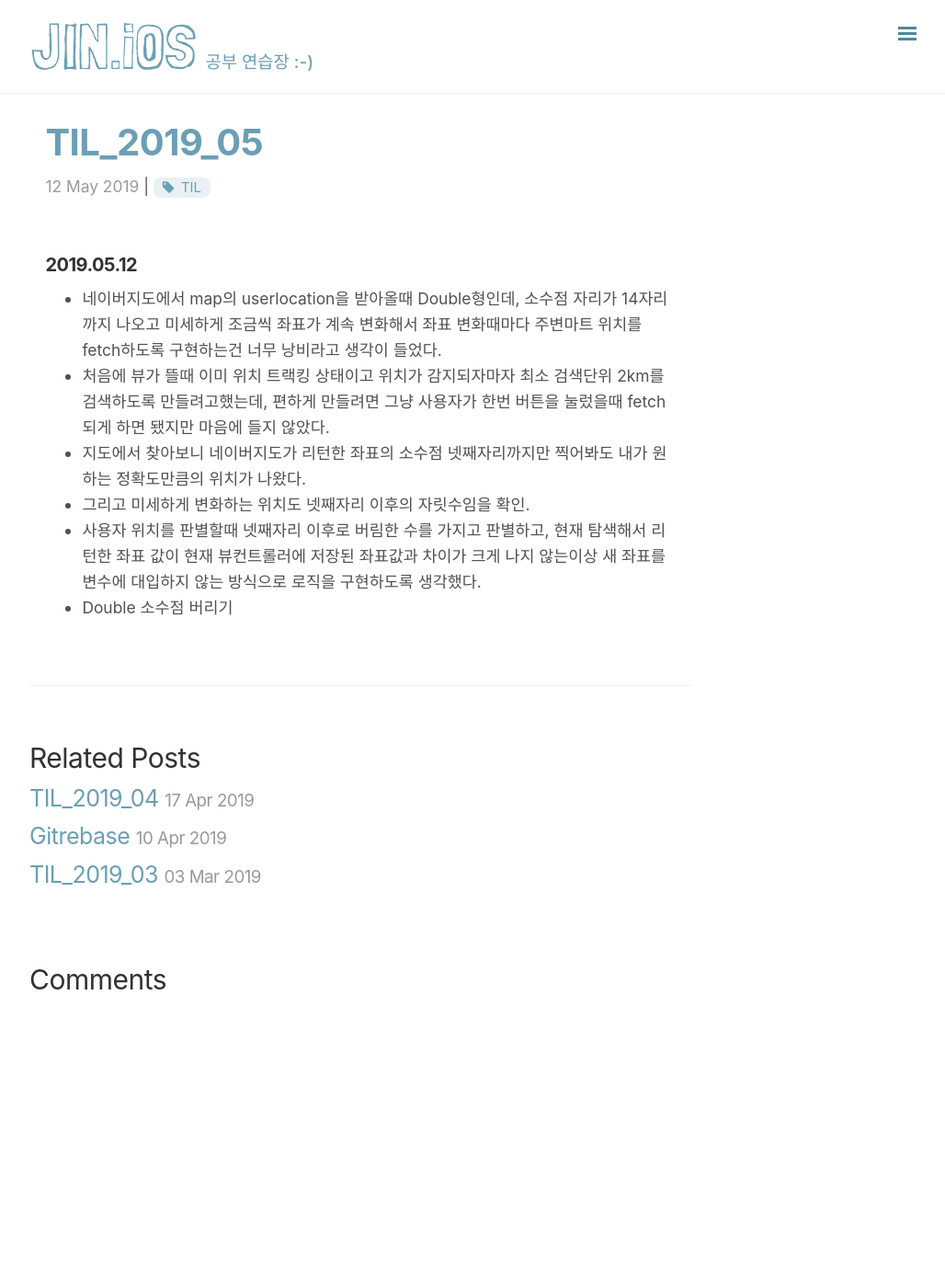
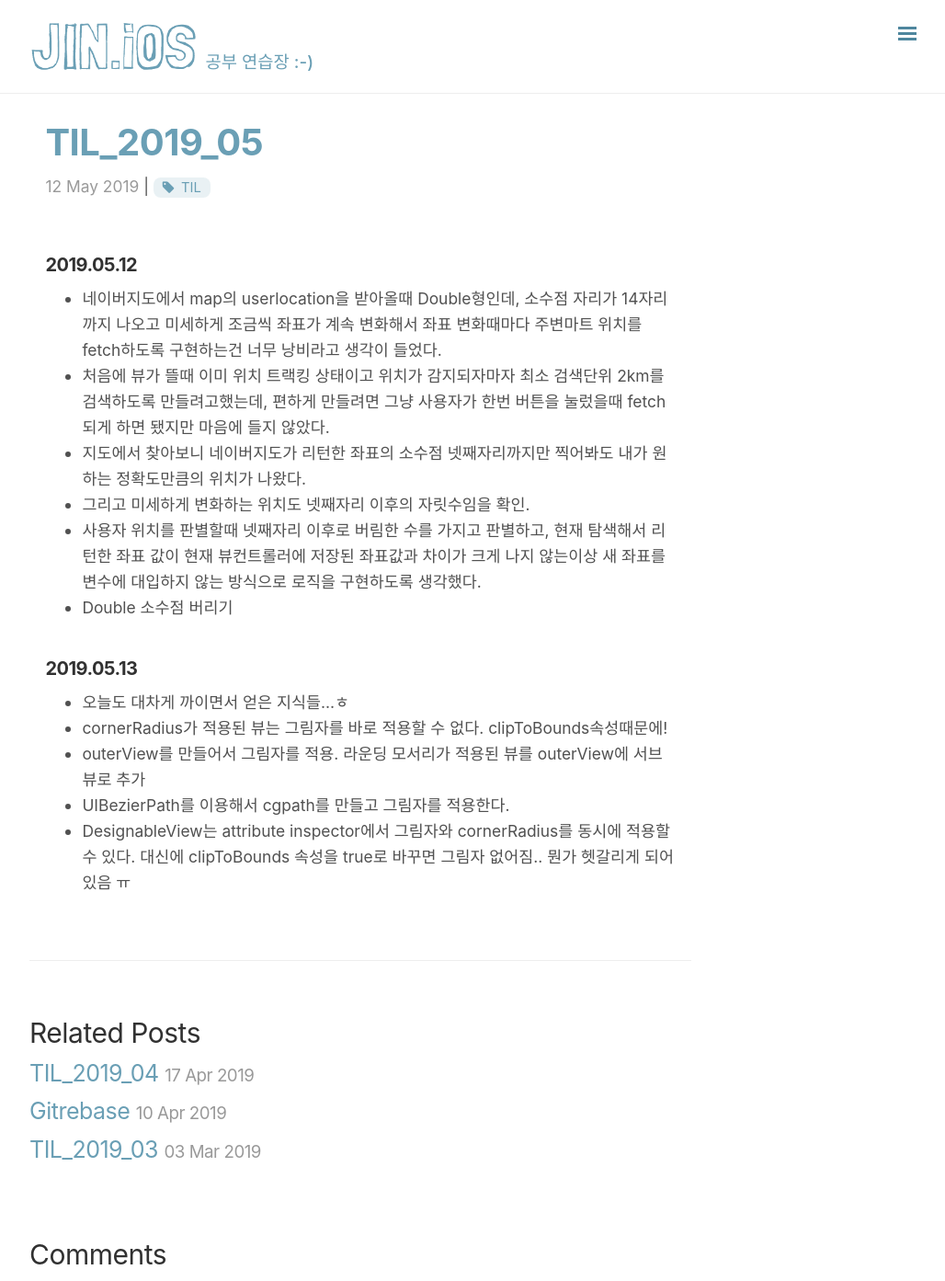
Before and after one commit to jinios/jinios.github.io, a Jekyll site: the page built from _posts/TIL/TIL-2019/2019-05-12-TIL.md, in a window 1280 px wide and 1393 px high. Shown: the whole window at 92% size, without its empty margins (248-1276 px from the left). Built offline with Jekyll 4.4.1, drawn with Linux system fonts in a browser that asks for light colours; nearby versions of some CDN libraries; comment, search, counter and statistics services are not loaded.

Commit message:
update post

```diff
--- a/_posts/TIL/TIL-2019/2019-05-12-TIL.md
+++ b/_posts/TIL/TIL-2019/2019-05-12-TIL.md
@@ -12,3 +12,10 @@ categories: TIL
 - 그리고 미세하게 변화하는 위치도 넷째자리 이후의 자릿수임을 확인.
 - 사용자 위치를 판별할때 넷째자리 이후로 버림한 수를 가지고 판별하고, 현재 탐색해서 리턴한 좌표 값이 현재 뷰컨트롤러에 저장된 좌표값과 차이가 크게 나지 않는이상 새 좌표를 변수에 대입하지 않는 방식으로 로직을 구현하도록 생각했다.
 - Double 소수점 버리기
+
+#### 2019.05.13
+- 오늘도 대차게 까이면서 얻은 지식들...ㅎ
+- cornerRadius가 적용된 뷰는 그림자를 바로 적용할 수 없다. clipToBounds속성때문에!
+- outerView를 만들어서 그림자를 적용. 라운딩 모서리가 적용된 뷰를 outerView에 서브뷰로 추가
+- UIBezierPath를 이용해서 cgpath를 만들고 그림자를 적용한다.
+- DesignableView는 attribute inspector에서 그림자와 cornerRadius를 동시에 적용할 수 있다. 대신에 clipToBounds 속성을 true로 바꾸면 그림자 없어짐.. 뭔가 헷갈리게 되어있음 ㅠ
```
